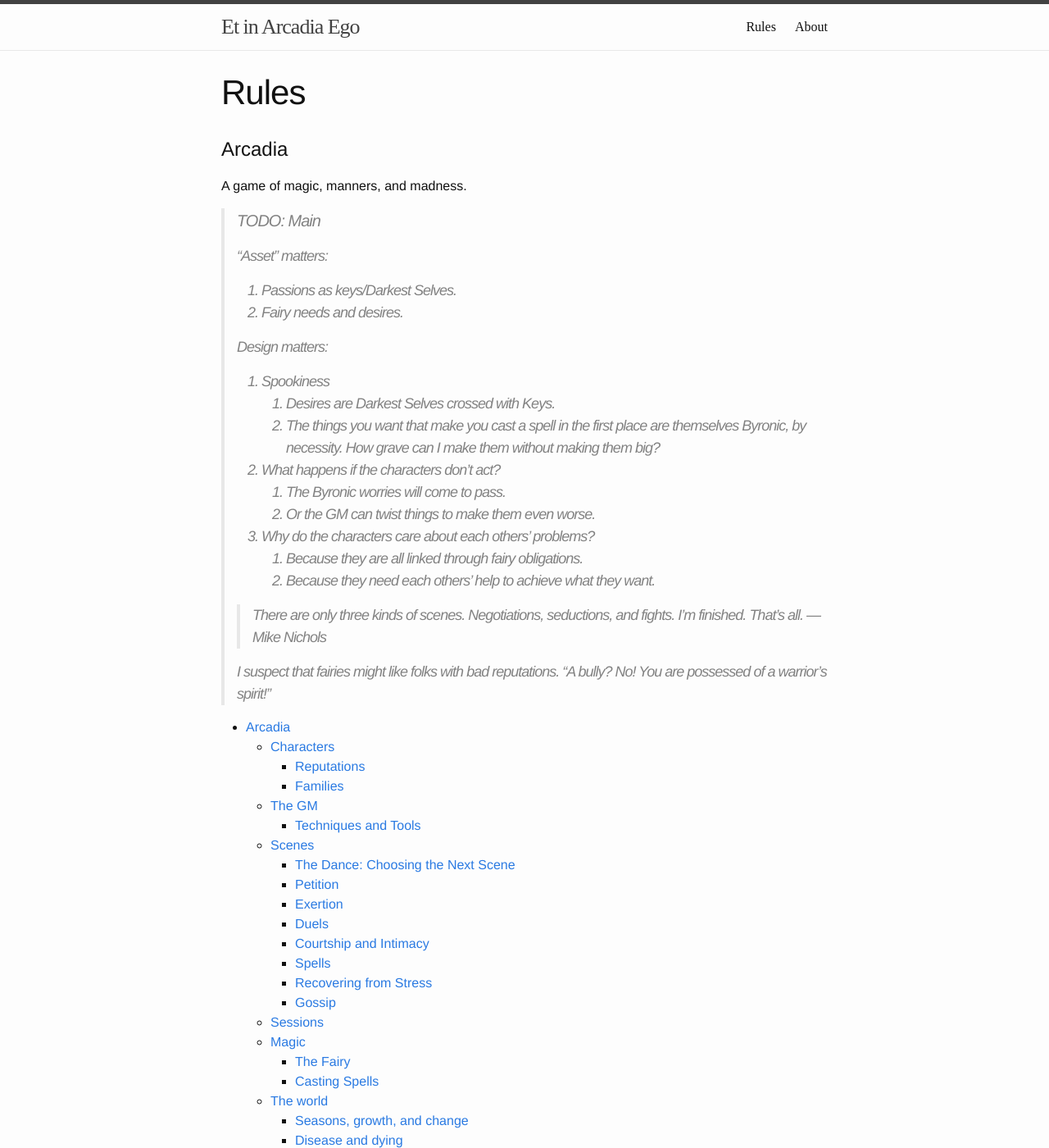
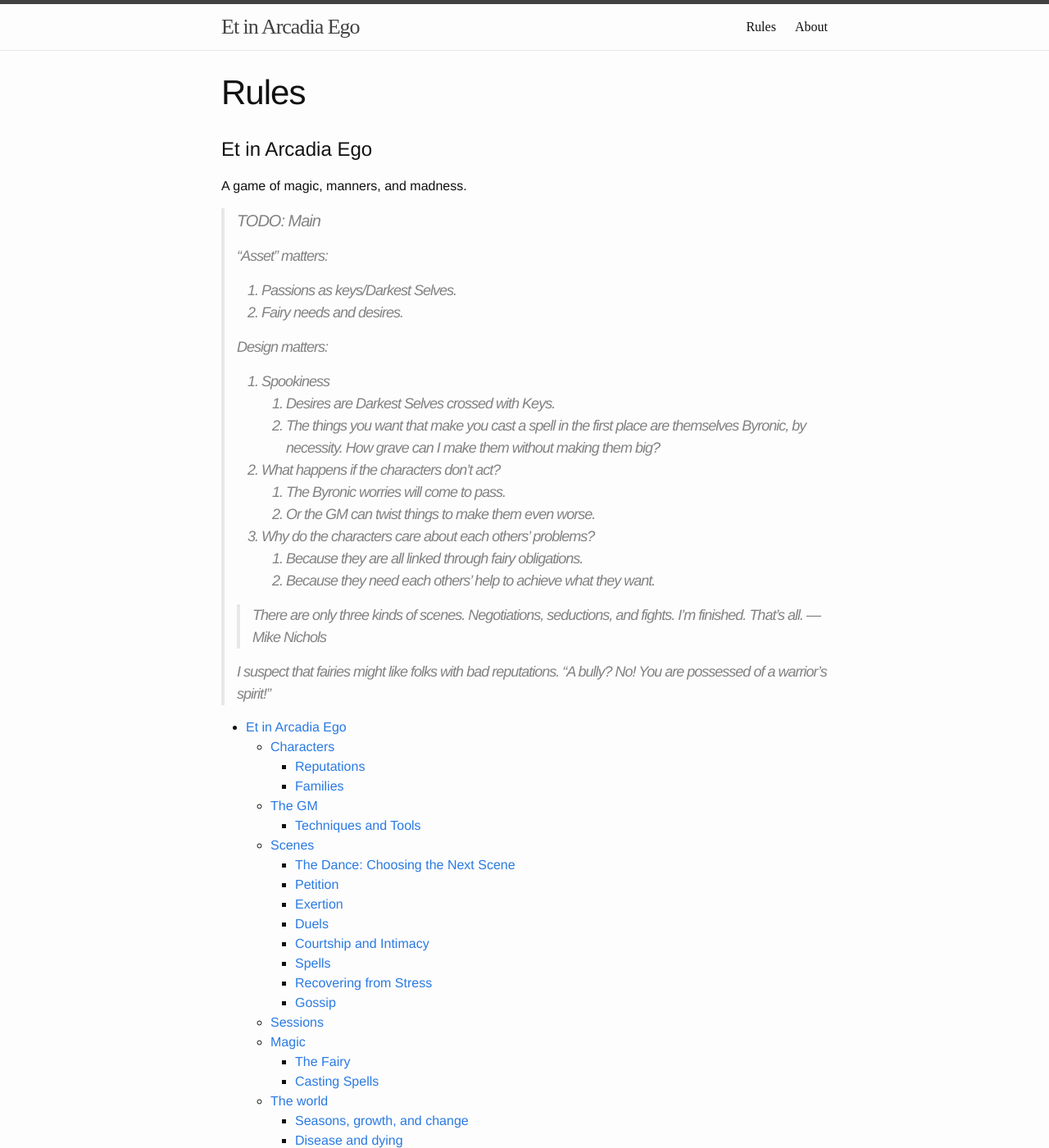
Before and after one commit to wlonk/arcadia, a Jekyll site: the page built from rules/index.md, in a window 1280 px wide and 1400 px high. Shown: the whole window at 82% size. Built offline with Jekyll 4.4.1, drawn with Linux system fonts in a browser that asks for light colours; some web fonts are replaced.

Commit message:
Fixup title.

```diff
--- a/rules/index.md
+++ b/rules/index.md
@@ -3,7 +3,7 @@ layout: page
 title: Rules
 ---
 
-# Arcadia
+# Et in Arcadia Ego
 
 A game of magic, manners, and madness.
 
```
